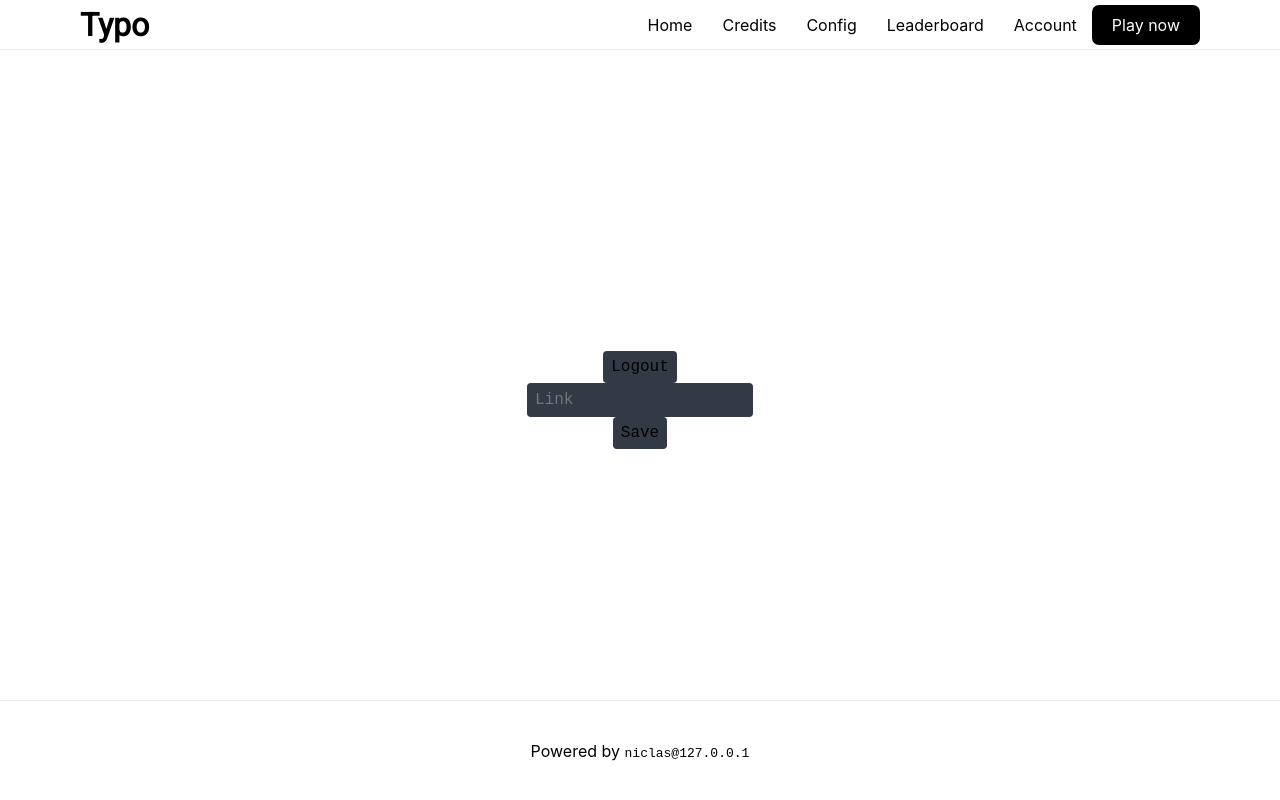
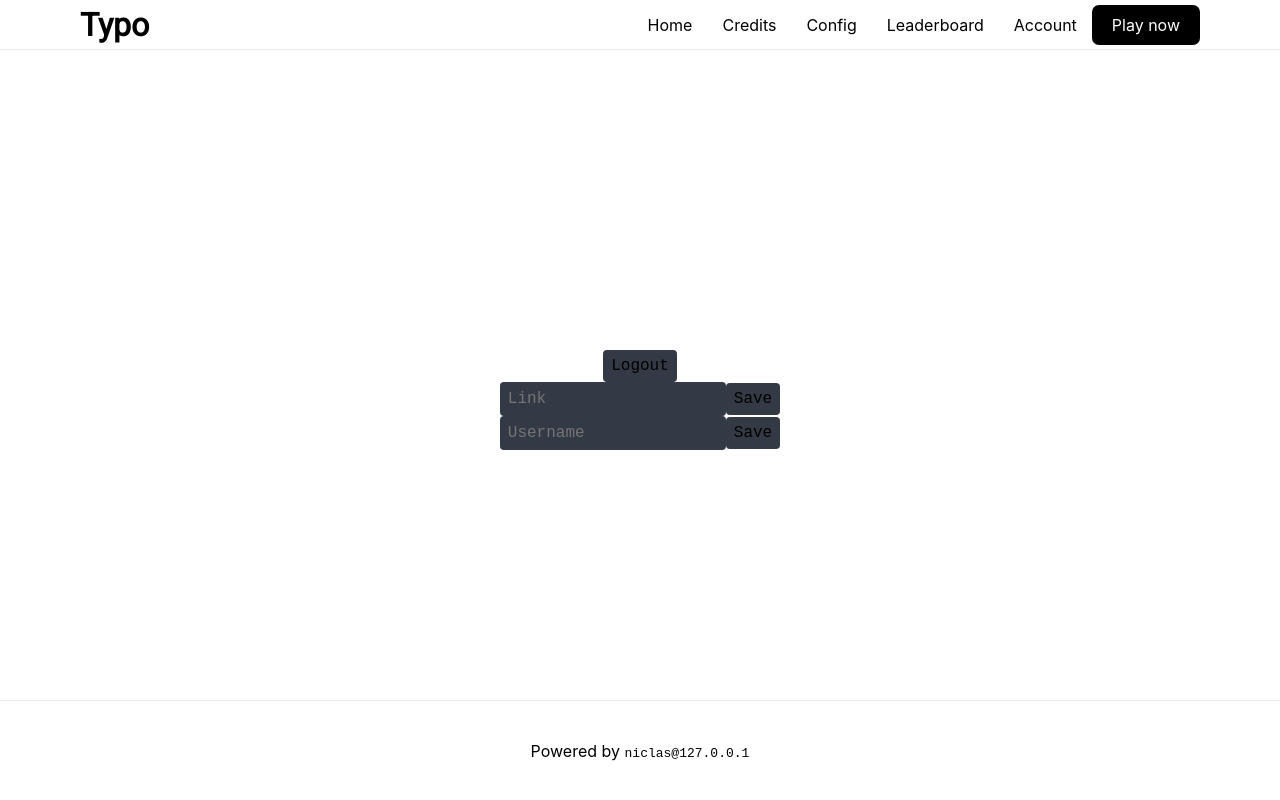
Before and after one commit to BergerAPI/typo.io, a Next.js app: page /auth/account in a window 1280 px wide. Built offline with nearby package versions, Linux system fonts and the light colour scheme; no server answers; sample sign-in values are in the browser's storage.

Commit message:
made names changeable

```diff
--- a/pages/auth/account.js
+++ b/pages/auth/account.js
@@ -17,6 +17,7 @@ export default function Account() {
                 })
             }} type="submit">Logout</button>
 
+            <div>
                 <input type="text" name="link" placeholder="Link" />
                 <button onClick={async () => {
                     let link = document.querySelector("input[name='link']").value
@@ -36,6 +37,28 @@ export default function Account() {
                         }
                     });
                 }} type="submit">Save</button>
+            </div>
+            <div>
+                <input type="text" name="username" placeholder="Username" />
+                <button onClick={async () => {
+                    let username = document.querySelector("input[name='username']").value
+
+                    await auth.onAuthStateChanged(async (authUser) => {
+                        if (authUser !== null) {
+                            await authUser.updateProfile({
+                                displayName: username
+                            })
+
+                            const snapshot = await db.collection("stats").get();
+
+                            snapshot.docs.forEach((doc) => {
+                                if (doc.data().userUid === authUser.uid)
+                                    db.collection("stats").doc(doc.id).update({ displayName: username })
+                            });
+                        }
+                    });
+                }} type="submit">Save</button>
+            </div>
         </>
     )
 }
```
Lines whose indentation alone changed are shown as unchanged.
